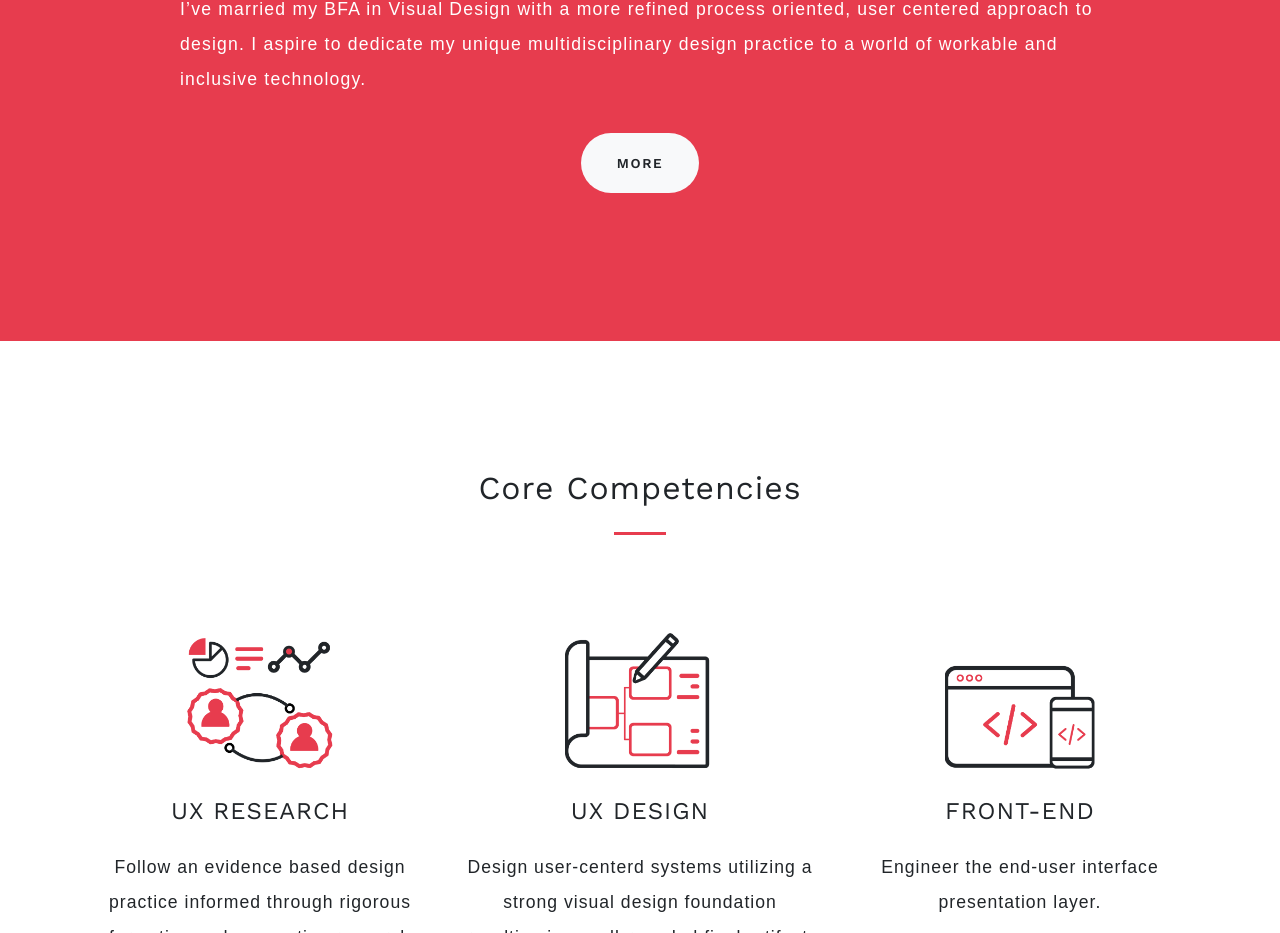
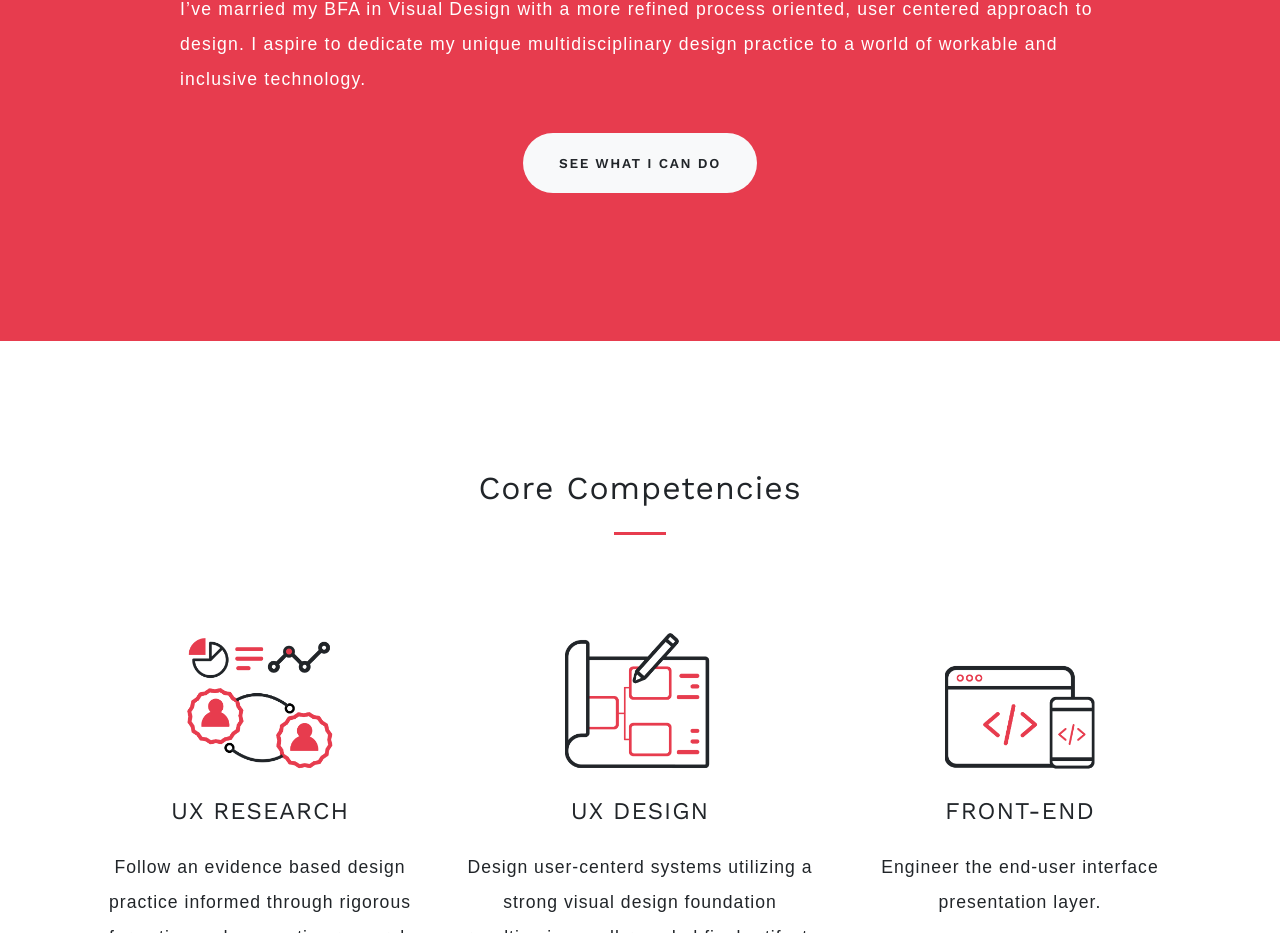
Before and after one commit to alanalanette/Alana-Portfolio-Site, a plain HTML site: page index.html in a window 1280 px wide. Shown: the part 1253-2186 px from the top of the page. Drawn offline with nearby package versions, Linux system fonts and the light colour scheme.

Commit message:
Update index.html

```diff
--- a/index.html
+++ b/index.html
@@ -87,7 +87,7 @@
 The aspiration to bolster my skill set and become a thought leader in user centered design practices instinctively guided me to the Human Computer Interaction Masters program at Georgia Tech where I’ve married my BFA in Visual Design with a more refined process oriented, user centered approach to design. I aspire to dedicate my unique multidisciplinary design practice to a world of workable and inclusive technology.
 </p>
           <div class="btn-xl col-mb-0 text-center">
-    <a class="btn btn-light btn-xl js-scroll-trigger" href="#corecompetencies">More</a>
+    <a class="btn btn-light btn-xl js-scroll-trigger" href="#corecompetencies">See What I Can Do</a>
 </div>
           </div>
       </div>
```
